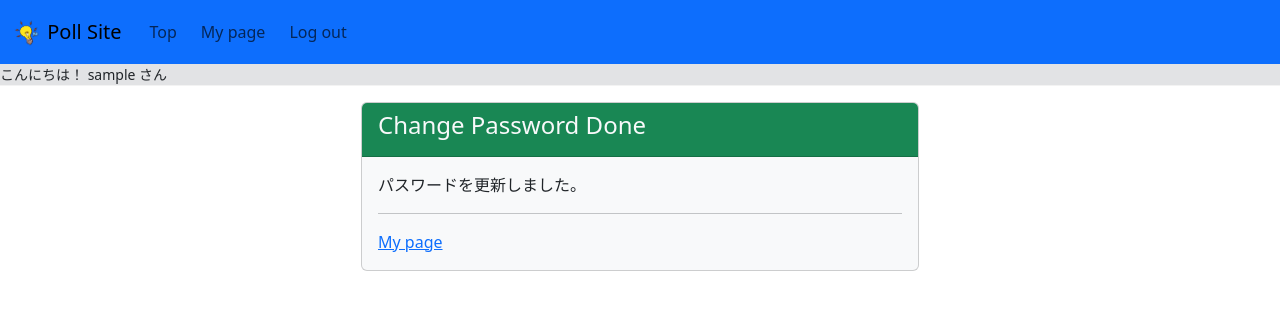
After one commit to Yono1112/Django-tutorial-apps, a Django app: page /password_change_done/ in a window 1280 px wide. The commit adds this page. Shown: the top 310 px of the page. Run offline with Django 5.2, Linux system fonts and the light colour scheme; the visitor is signed in with stand-in values (Sample User, id 1); some libraries are stand-ins or nearby versions.

Commit message:
create password change function

```diff
--- a/Django_tutorial_poll_site/user_auth/templates/user_auth/my_page.html
+++ b/Django_tutorial_poll_site/user_auth/templates/user_auth/my_page.html
@@ -37,7 +37,9 @@
 	<!-- パスワード -->
 	<div class="row mt-4">
 		<div class="col"><h4>■ パスワード</h4></div>
-		<!-- 後で更新ボタン追加 -->
+		<div class="col text-right">
+			<a href="{% url 'user_auth:password_change' %}">更新</a>
+		</div>
 	</div>
 	<table class="table table-bordered">
 		<tbody>
--- /dev/null
+++ b/Django_tutorial_poll_site/user_auth/templates/user_auth/password_change_done.html
@@ -0,0 +1,21 @@
+{% extends "common/header.html" %}
+
+<!-- コンテンツ -->
+{% block content %}
+<div class="container">
+  <div class="col-md-6 offset-md-3">
+    <div class="card mt-3 mb-3 bg-light">
+      <!-- カードヘッダー -->
+      <div class="card-header bg-success text-light">
+        <h4>Change Password Done</h4>
+      </div>
+      <!-- カードボディー -->
+      <div class="card-body">
+        <p>パスワードを更新しました。</p>
+        <hr>
+        <a href="{% url 'user_auth:my_page' user.pk %}">My page</a>
+      </div>
+    </div>
+  </div>
+</div>
+{% endblock %}
--- a/Django_tutorial_poll_site/user_auth/urls.py
+++ b/Django_tutorial_poll_site/user_auth/urls.py
@@ -12,4 +12,7 @@ urlpatterns = [
     path('signup/', views.Signup.as_view(), name='signup'),
     path('signup_done/', views.SignupDone.as_view(), name='signup_done'),
     path('user_update/<int:pk>', views.UserUpdate.as_view(), name='user_update'),
+    path('password_change/', views.PasswordChange.as_view(), name='password_change'),
+    path('password_change_done/', views.PasswordChangeDone.as_view(), name='password_change_done'),
+
 ]
--- a/Django_tutorial_poll_site/user_auth/views.py
+++ b/Django_tutorial_poll_site/user_auth/views.py
@@ -1,10 +1,11 @@
 from django.views import generic
-from django.contrib.auth.views import LoginView, LogoutView
+from django.contrib.auth.views import LoginView, LogoutView, PasswordChangeView, PasswordChangeDoneView
 from django.contrib.auth.mixins import UserPassesTestMixin
 from django.contrib.auth.models import User
 from django.shortcuts import redirect, resolve_url
+from django.urls import reverse_lazy
 
-from .forms import LoginForm, SignupForm, UserUpdateForm
+from .forms import LoginForm, SignupForm, UserUpdateForm, MyPasswordChangeForm
 
 
 class TopView(generic.TemplateView):
@@ -66,3 +67,19 @@ class UserUpdate(OnlyYouMixin, generic.UpdateView):
         context = super().get_context_data(**kwargs)
         context["process_name"] = "Update"
         return context
+
+
+class PasswordChange(PasswordChangeView):
+    form_class = MyPasswordChangeForm
+    success_url = reverse_lazy('user_auth:password_change_done')
+    template_name = 'user_auth/user_form.html'
+
+    # contextデータ作成
+    def get_context_data(self, **kwargs):
+        context = super().get_context_data(**kwargs)
+        context["process_name"] = "Change Password"
+        return context
+
+
+class PasswordChangeDone(PasswordChangeDoneView):
+    template_name = 'user_auth/password_change_done.html'
```
Also changed, not shown: Django_tutorial_poll_site/user_auth/forms.py (+9 -1 lines).
